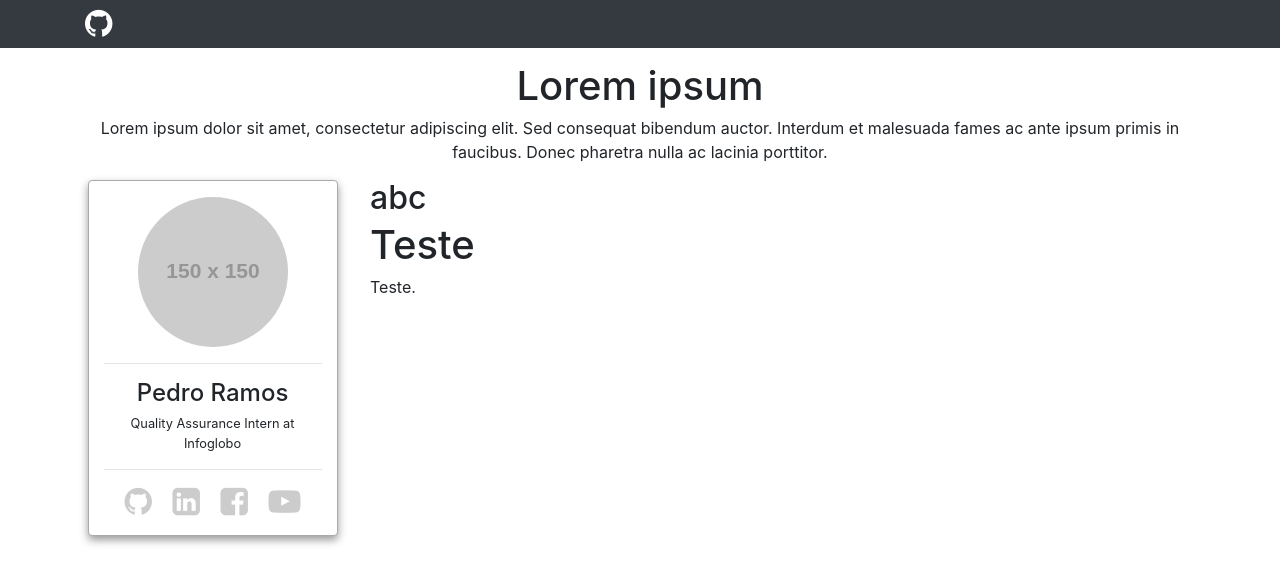
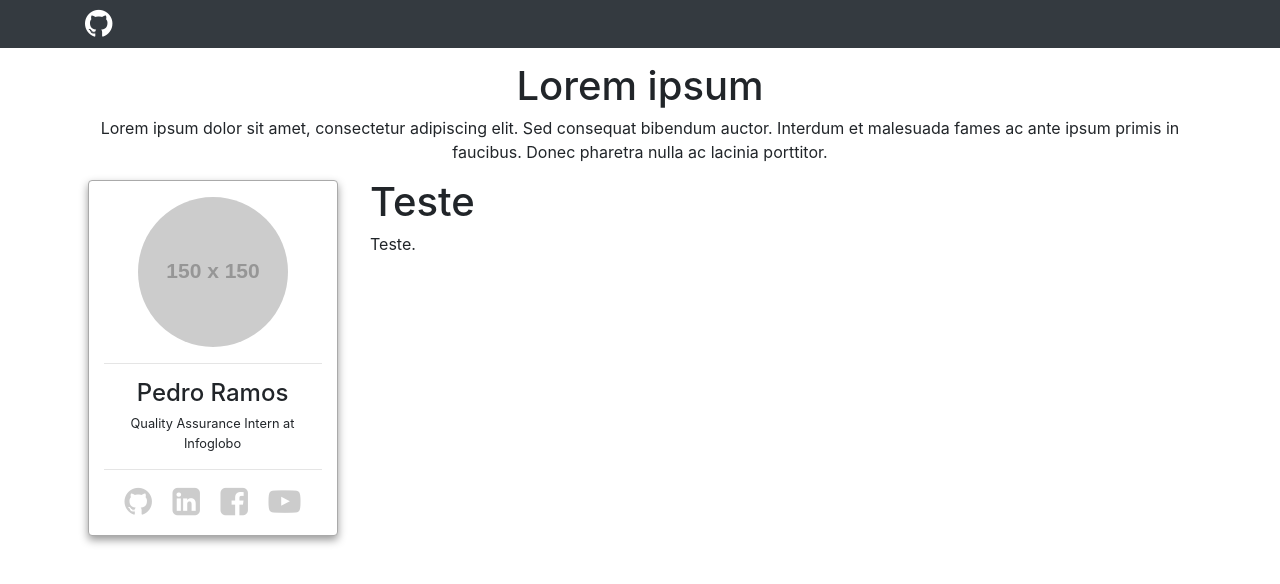
Before and after one commit to pedrorms/pedrorms.github.io, a plain HTML site: page index.html in a window 1280 px wide. Drawn offline with nearby package versions, Linux system fonts and the light colour scheme; placeholder pictures from the web are drawn by us.

Commit message:
Update index.html

```diff
--- a/index.html
+++ b/index.html
@@ -50,9 +50,7 @@
 
       <!-- blog -->
       <div class="col-xl-9 col-lg-8 col-md-7 col-sm-12">
-        <h2>abc</h2>
-        <div id="blog">
-        </div>
+        <div id="content"></div>
       </div> <!-- end blog -->
     </div> <!-- end row -->
   </div> <!-- end main -->
@@ -63,7 +61,7 @@
 <script src="//ajax.googleapis.com/ajax/libs/jquery/1.5.1/jquery.min.js"></script>
 <script>
   $(document).ready(function(){
-    $('#blog').load('src/data/09-18-2017.html');
+    $('#content').load('src/data/09-18-2017.html');
   });
 </script>
 
```
